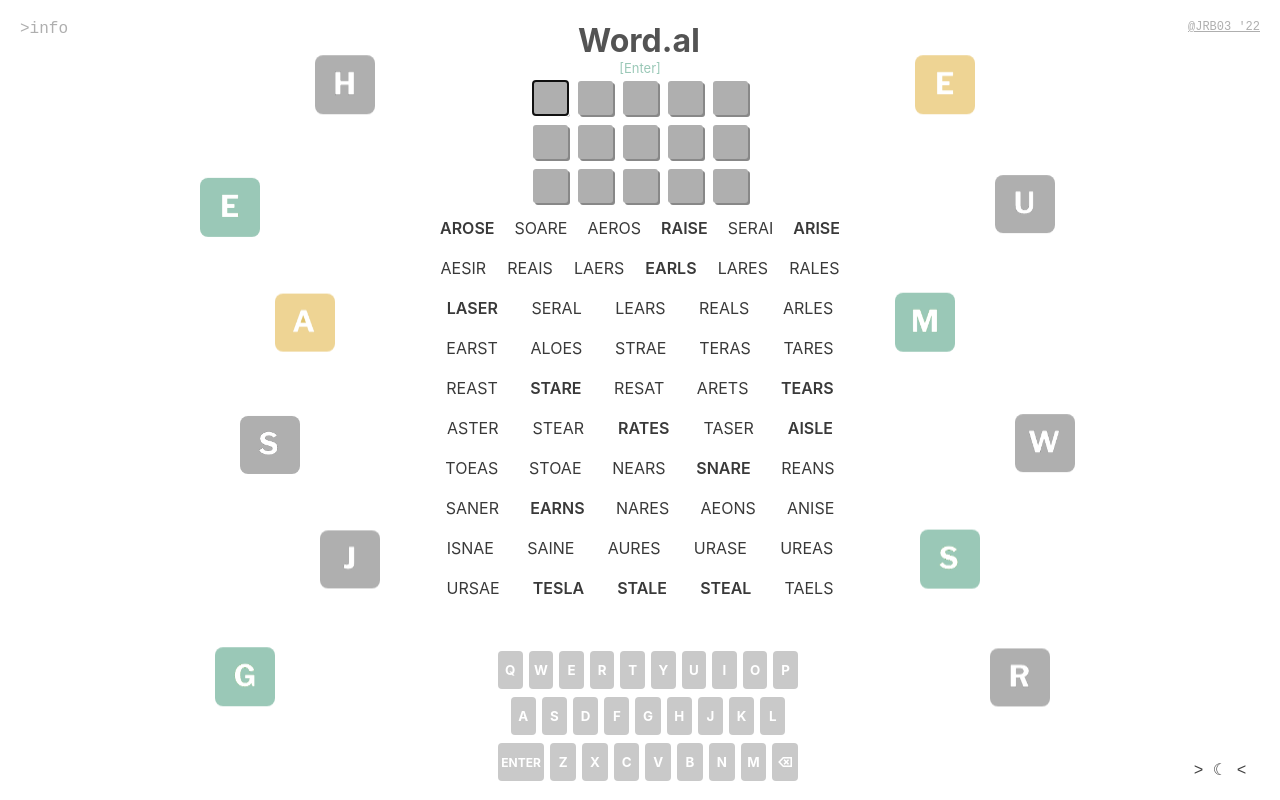
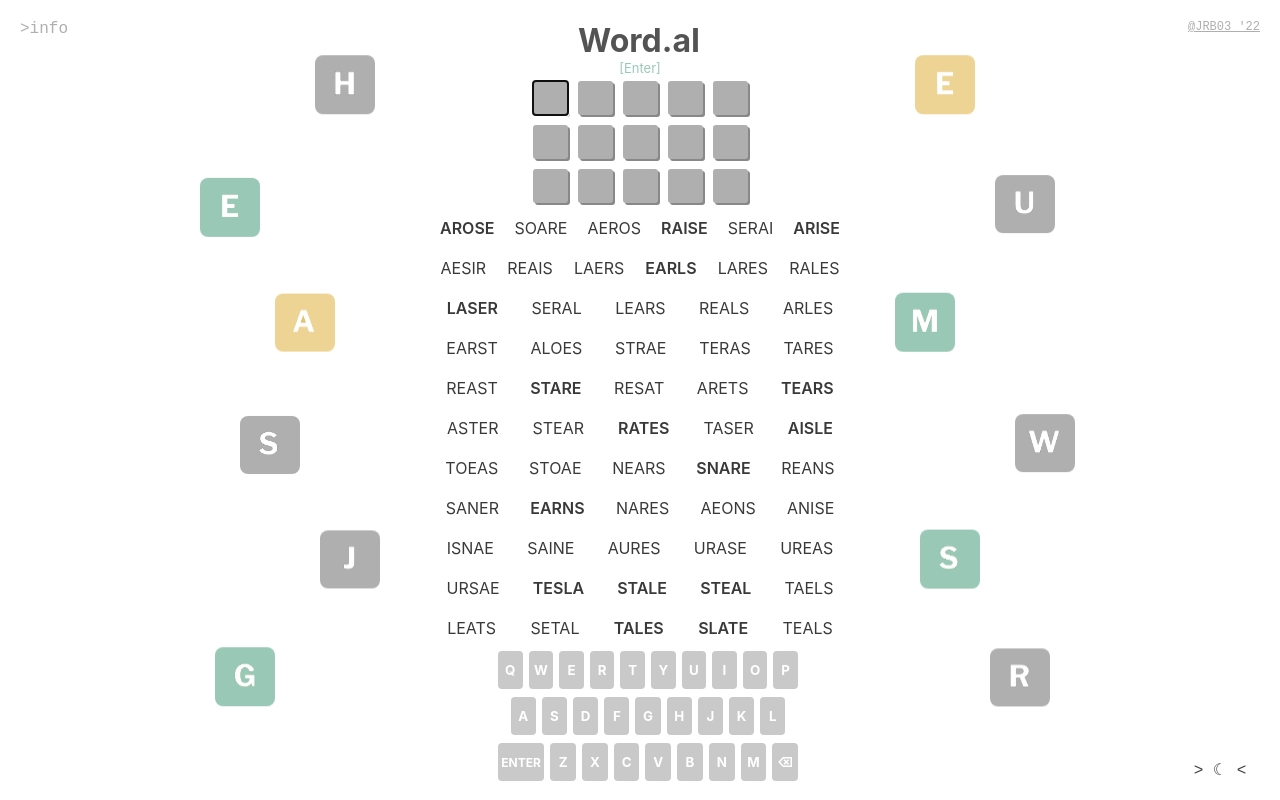
Before and after one commit to JRB03/wordai, a React (Create React App) app: page / in a window 1280 px wide. Built offline with nearby package versions, Linux system fonts and the light colour scheme.

Commit message:
updated list size

```diff
--- a/src/App.js
+++ b/src/App.js
@@ -32,7 +32,7 @@ function App() {
 
   const numG = 3;
   const popBold = 3250;
-  const listSize = 52;
+  const listSize = 57;
 
   const [dark, setDark] = useState(false);
 
```
